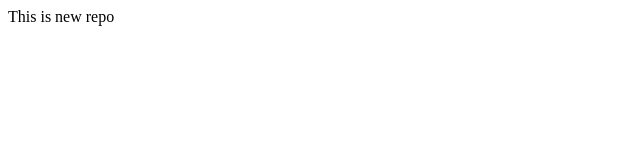
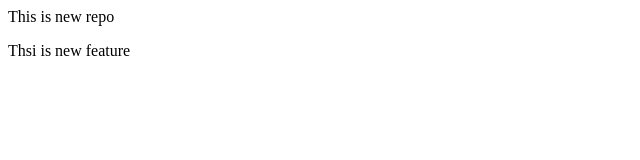
Before and after one commit to anantsaxena004/Localrepo, a plain HTML site: page index.html in a window 1280 px wide. Shown: the whole page, without its empty margins (0-640 px from the left). Drawn offline with Linux system fonts and the light colour scheme.

Commit message:
commiting in feature1 branch

```diff
--- a/index.html
+++ b/index.html
@@ -1 +1,2 @@
 <p>This is new repo</p>
+<p>Thsi is new feature</p>
```
Also changed, not shown: 1 other file.
